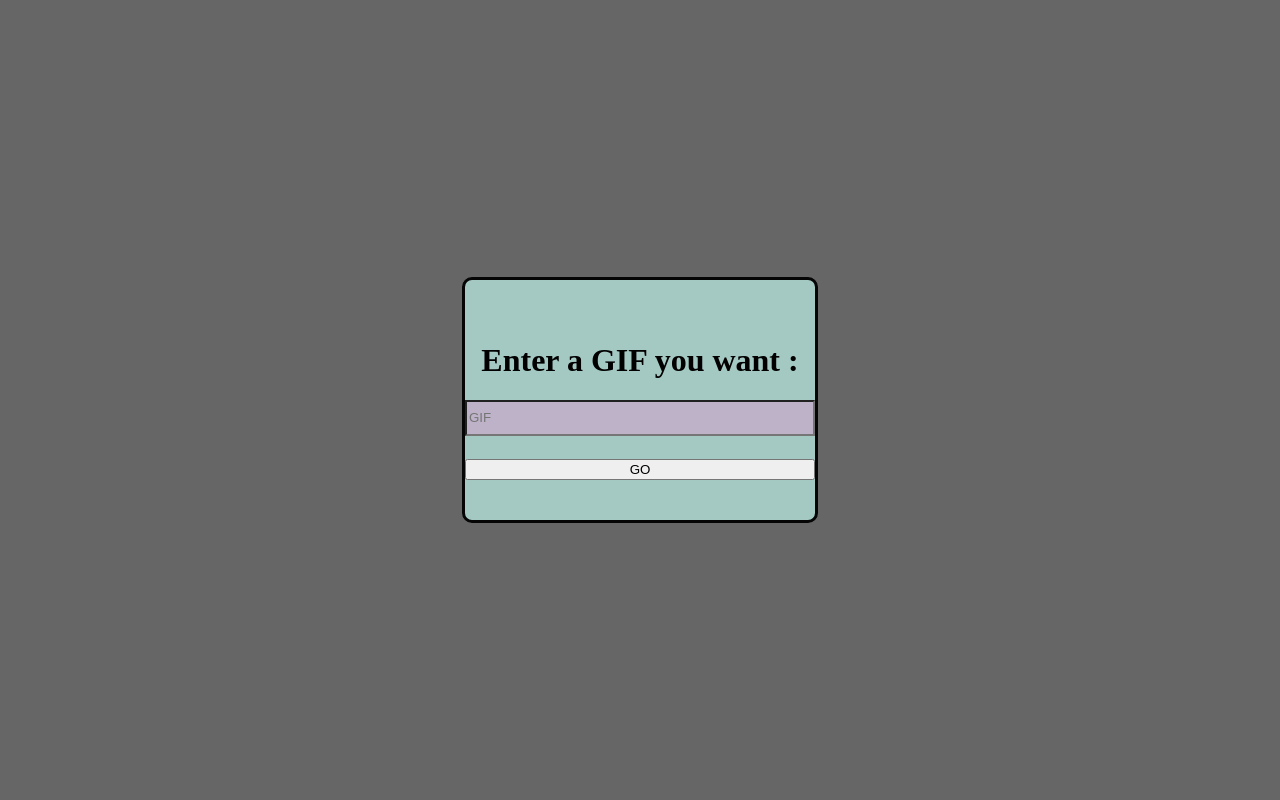
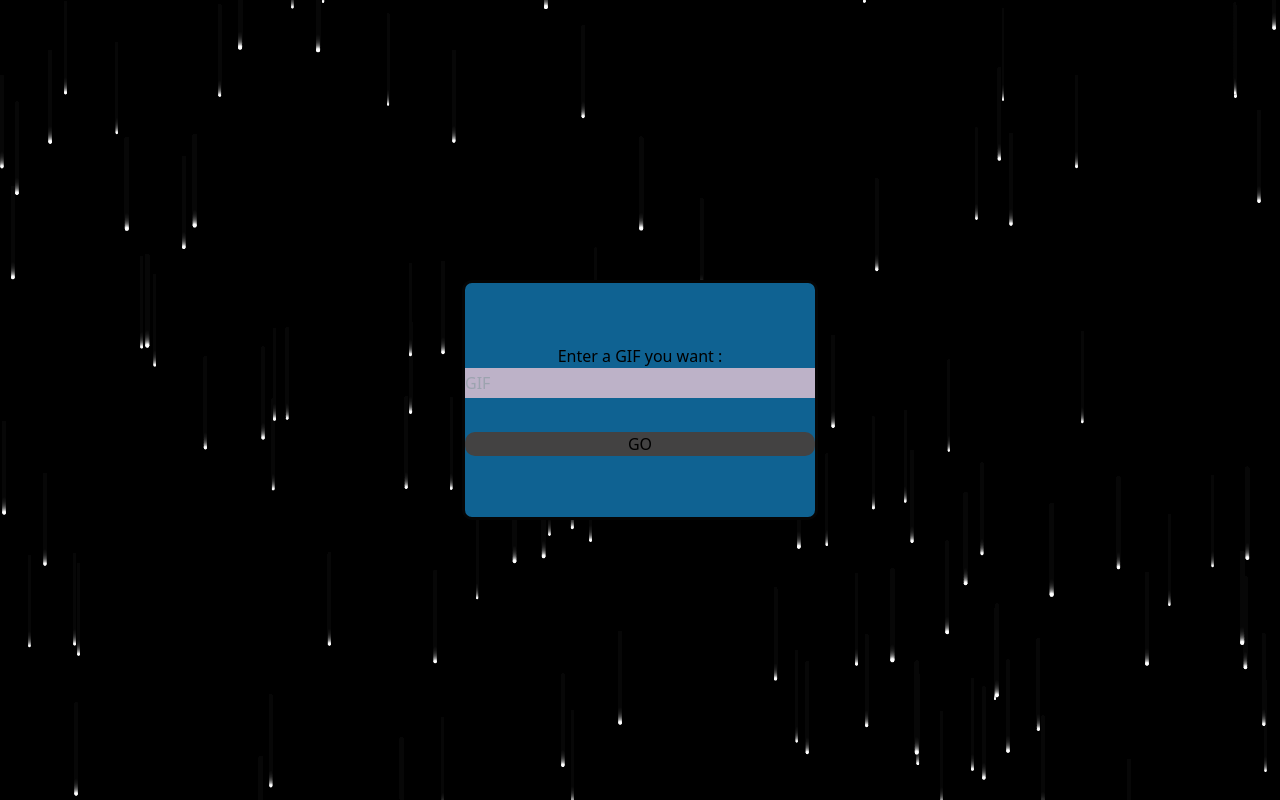
Before and after one commit to Poseidon0070/GIF-generator, a website: page index.html in a window 1280 px wide. Drawn offline with nearby package versions, Linux system fonts and the light colour scheme.

Commit message:
+ resizing and background

```diff
--- a/index.html
+++ b/index.html
@@ -6,21 +6,24 @@
     <meta name="viewport" content="width=device-width, initial-scale=1.0">
     <script src="https://ajax.googleapis.com/ajax/libs/jquery/3.6.1/jquery.min.js"></script>
     <title>GIF & Images</title>
+    <link rel="stylesheet" href="index.css">
+    <script src="https://cdn.tailwindcss.com"></script>
     <style>
         body{
             margin : 0px;
             overflow: hidden;
         }
         .container{
-            height: 100vh;
+            height: 30vh;
             width: 100vw;
             display: flex;
             justify-content: center;
             align-items: center;
-            background-color: #666;
+            background-color: #000000;
+            z-index: -1;
         }
         #form{
-            background-color: rgb(164, 201, 195);
+            background-color: #0F6292;
             height: 30vh;
             display: flex;
             flex-direction: column;
@@ -31,7 +34,7 @@
             border-radius: 10px;
         }
         #gif:hover{
-            background-color: rgb(187, 192, 192);
+            background-color: aqua;
         }
         #gif{
             width: 30pvh;
@@ -41,13 +44,25 @@
         }
         #submit{
             width: 350px;
-            margin-top: 5px;
+            margin-top: 10px;
             cursor: pointer;
+            background-color: #434242;
+            border-radius: 10px;
+        }
+        #submit:hover{
+            background-color: aqua;
+        }
+        #GIFBox{
+            width: 100vw;
+            height: 100vh;
+            display: flex;
+            justify-content: center;
+            align-items: center;
         }
     </style>
 </head>
 <body>
-    <div class="container">
+    <div class="fixed" id="GIFBox">
         <form action="/" method="post" id="form">
             <label for="gif"><h1>Enter a GIF you want :</h1></label>
             <input type="text" name="gif" id="gif" placeholder="GIF">
@@ -55,5 +70,68 @@
             <button type="submit" id="submit">GO</button>
         </form>
     </div>
+    <canvas id = "canvas"></canvas>
+    <script>
+        let canvas = document.getElementById('canvas');
+        let c = canvas.getContext("2d");
+        canvas.style.backgroundColor = "rgba(0,0,0,1)";
+        canvas.height = window.innerHeight;
+        canvas.width = window.innerWidth;
+
+        const particles = [];
+
+        window.addEventListener('resize',function(){
+            canvas.height = window.innerHeight;
+            canvas.width = window.innerWidth;
+            init();
+        })
+
+        function partice(x,y,radii,dx,dy){
+            this.x = x,
+            this.y = y,
+            this.radii = radii,
+            this.velocity = {
+                Xvel : dx,
+                Yvel : dy
+            }
+
+            this.draw = function(){
+                c.beginPath();
+                c.arc(this.x,this.y,this.radii,0,Math.PI*2);
+                c.fillStyle = "white";
+                c.fill();
+            }
+
+            this.update = function(){
+                if(this.x > innerWidth || this.y > innerHeight){
+                    this.x = Math.random()*innerWidth;
+                    this.y = 0;
+                }else{
+                    this.y += this.velocity.Yvel
+                    this.draw();
+                }
+            }
+        }
+
+        function init(){
+            particle = [];
+        }
+
+        for(let i=0;i<100;i++){
+            particles.push(new partice(Math.random()*innerWidth,Math.random()*innerHeight,Math.random()*(3-2)+1,0.5,0.3));
+        }
+
+        function animate(){
+            c.fillStyle=`rgba(0,0,0,0.07)`;
+            c.fillRect(0,0,innerWidth,innerHeight);
+            particles.forEach((particle)=>{
+                particle.update();
+            })
+            requestAnimationFrame(animate);
+        }
+        init();
+        animate();
+
+    </script>
 </body>
 </html>
```
